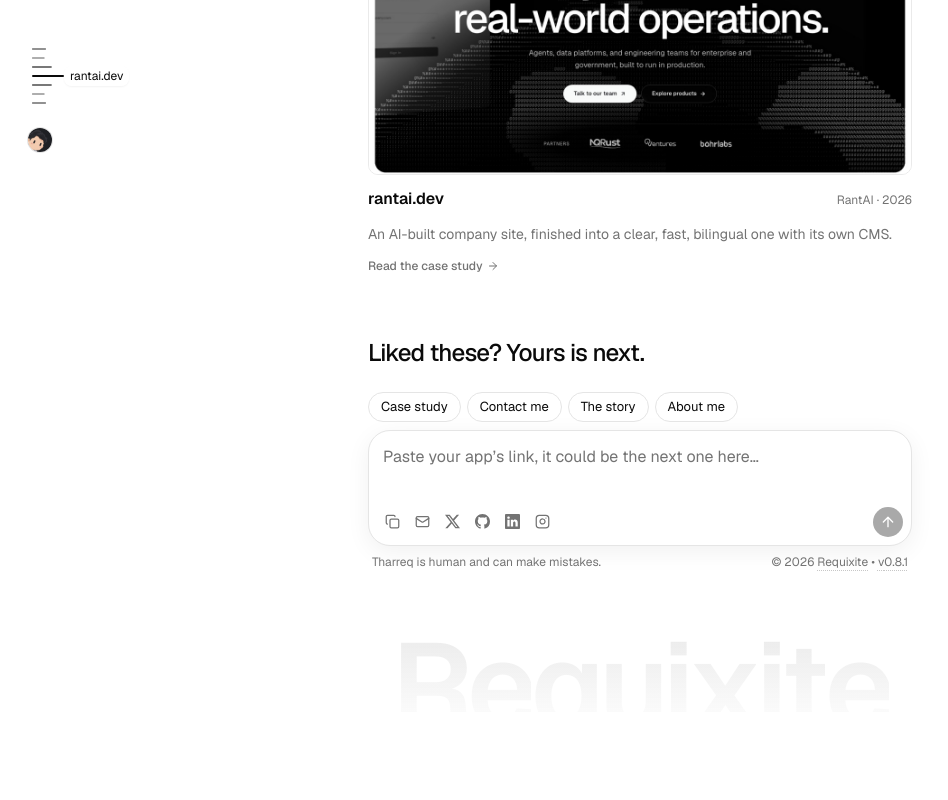
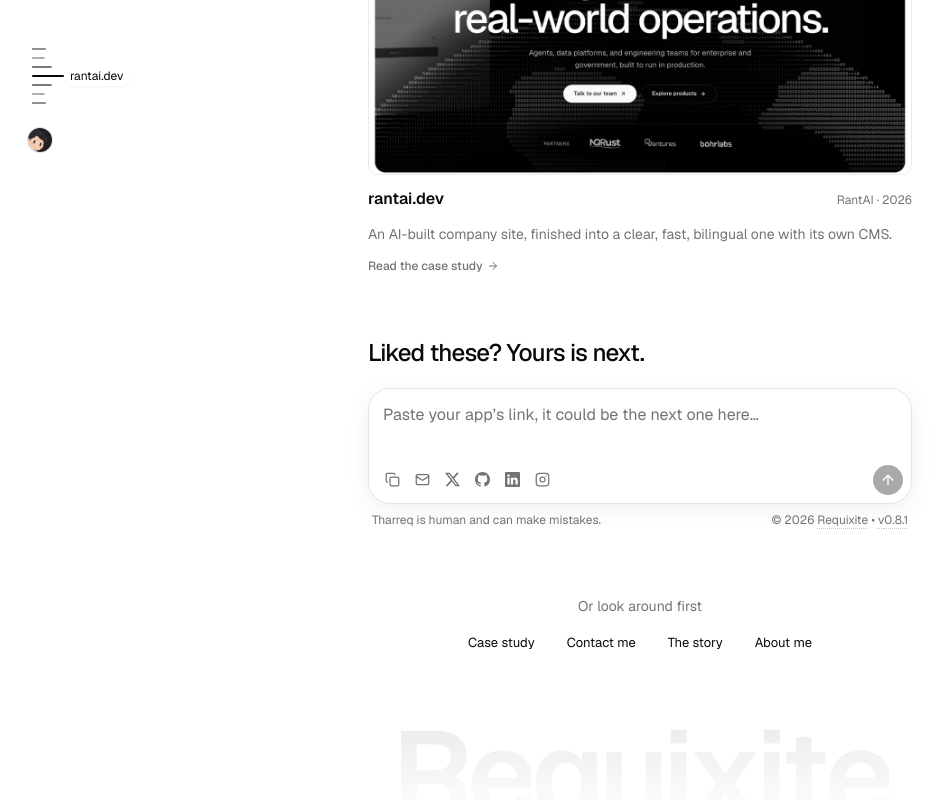
Before and after one commit to mtharreqq/requixite, a Next.js app: page /work in a window 1280 px wide. Shown: the part 360-1160 px from the top of the page, without its empty margins (0-948 px from the left). Before the commit the page ends 1072 px from the top, so only its background shows below. Built offline with nearby package versions, Linux system fonts and the light colour scheme.

Commit message:
Sub-page suggestions back under the composer, styled like the homepage end

```diff
--- a/components/salmoon/review-story.tsx
+++ b/components/salmoon/review-story.tsx
@@ -842,19 +842,15 @@ export function AskBox({
   locale,
   title,
   placeholder,
-  top,
 }: {
   locale: Locale;
   title?: string;
   placeholder?: string;
-  /** Above the composer, where the homepage has its plans. */
-  top?: React.ReactNode;
 }) {
   const { review: copy, offer, contact } = getPortfolioCopy(locale);
   const { text, setText, send, onKeyDown } = useDraft();
   return (
     <div>
-      {top && <div className="-mx-1 mb-1 p-1">{top}</div>}
       <div className="composer" data-mode="cta" style={{ borderRadius: 22 }}>
         <div className="composer-body">
           <label htmlFor="contact-ask" className="sr-only">
--- a/components/sub-page.tsx
+++ b/components/sub-page.tsx
@@ -17,8 +17,8 @@ import {
   SectionReveal,
 } from "@/components/salmoon/portfolio-motion";
 
-/** The other pages as chips above the closing composer, where the homepage
- * has its plans, starting at the next one. */
+/** The other pages under the closing composer, like the homepage's end:
+ * starting at the next one. */
 function Suggestions({ locale, path }: { locale: Locale; path: string }) {
   const { skip } = getPortfolioCopy(locale).review;
   const base = locale === "id" ? "/id" : "";
@@ -33,17 +33,26 @@ function Suggestions({ locale, path }: { locale: Locale; path: string }) {
   // Start at the next page and wrap, skipping this one.
   const pages = [...all.slice(at + 1), ...all.slice(0, at)];
   return (
-    <nav aria-label={skip.next} className="flex flex-wrap gap-1.5">
+    <nav
+      aria-label={skip.next}
+      className="mt-12 flex flex-col items-center gap-3"
+    >
+      <p className="text-muted-foreground text-sm">{skip.more}</p>
+      <div className="flex flex-wrap justify-center gap-1.5">
         {pages.map(([p, label, tip]) => (
           <Tooltip key={p} delayDuration={500}>
             <TooltipTrigger asChild>
-            <Link href={base + p || "/"} className="composer-chip">
+              <Link
+                href={base + p || "/"}
+                className="composer-chip composer-chip-ghost"
+              >
                 {label}
               </Link>
             </TooltipTrigger>
             <TooltipContent sideOffset={6}>{tip}</TooltipContent>
           </Tooltip>
         ))}
+      </div>
     </nav>
   );
 }
@@ -81,8 +90,8 @@ export function SubPage({
                   locale={locale}
                   title={ask.title}
                   placeholder={ask.placeholder}
-                  top={<Suggestions locale={locale} path={path} />}
                 />
+                <Suggestions locale={locale} path={path} />
               </section>
             </SectionReveal>
             {/* Short pages push the footer to the bottom of the screen. */}
```
Lines whose indentation alone changed are shown as unchanged.
